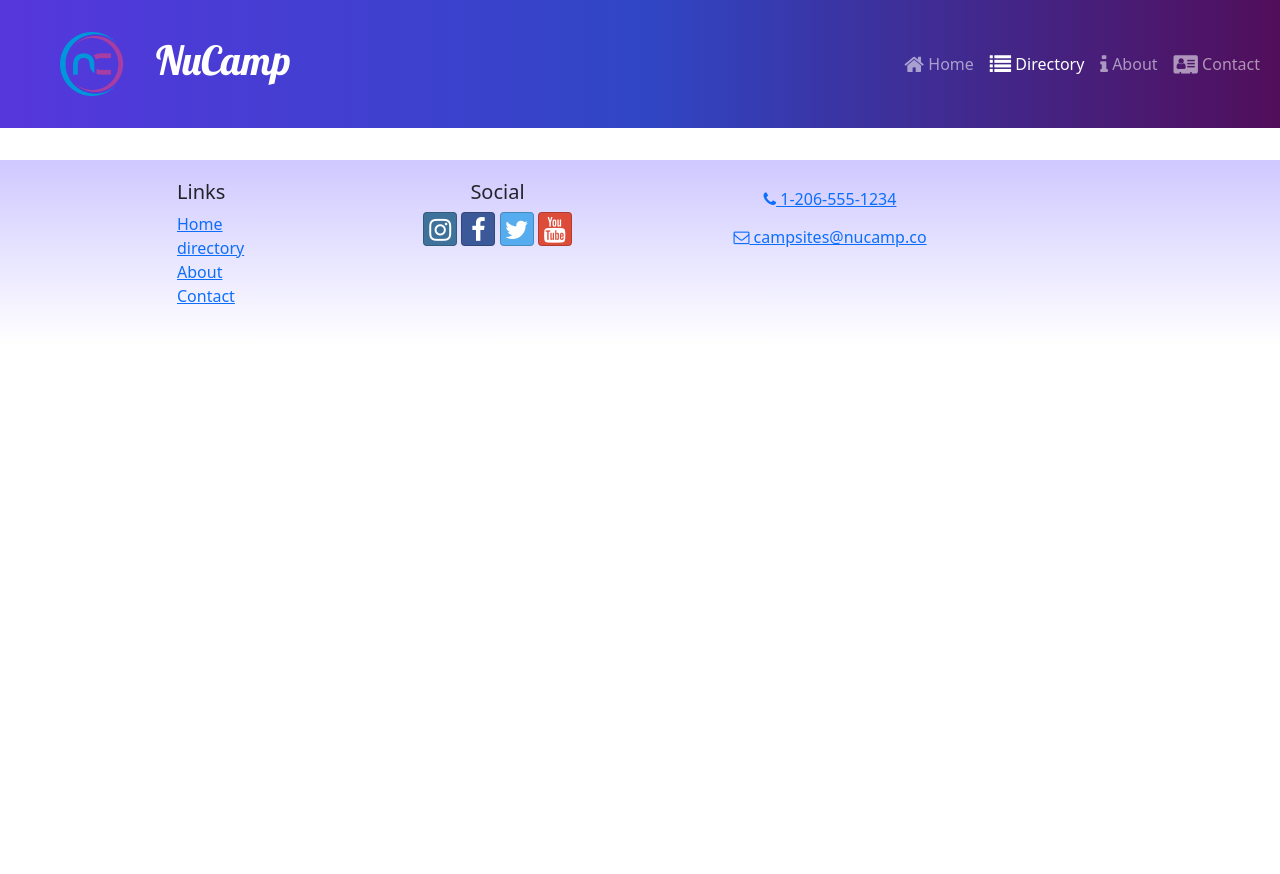
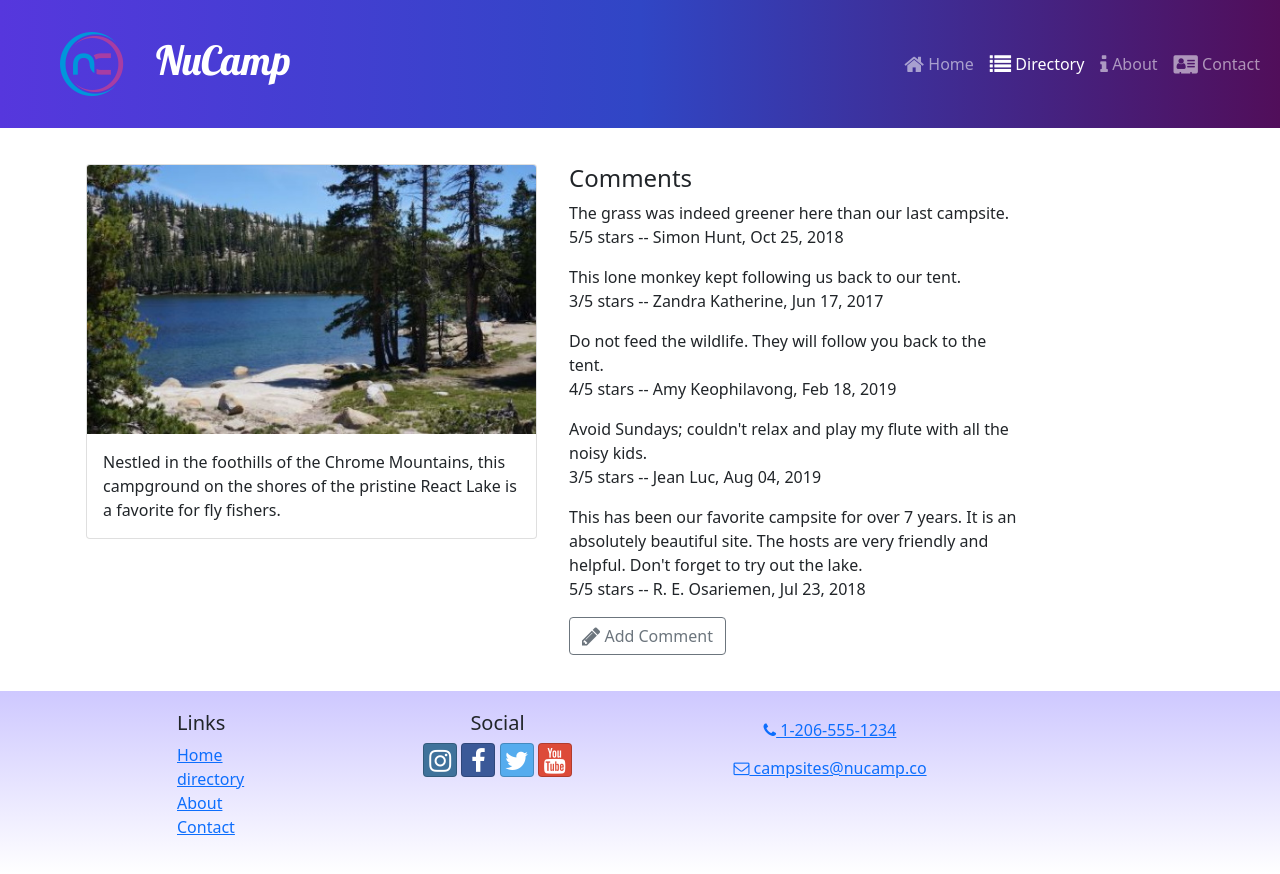
Before and after one commit to diasvm/nucampsite, a React (Create React App) app: page /directory/0 in a window 1280 px wide. Before the commit the page ends 800 px from the top, so only its background shows below. Built offline with nearby package versions, Linux system fonts and the light colour scheme.

Commit message:
Saved Code.

```diff
--- a/src/App.js
+++ b/src/App.js
@@ -6,6 +6,7 @@ import './App.css';
 import Header from './components/Header';
 import Footer from './components/Footer';
 import AboutPage from './pages/AboutPage';
+import CampsiteDetailPage from './pages/CampsiteDetailPage';
 
 function App() {
   return (
@@ -16,6 +17,7 @@ function App() {
         <Route path='contact' element={<ContactPage />}/>
         <Route path='directory' element={<CampsitesDirectoryPage />}/>
         <Route path='about' element={<AboutPage />}/>
+        <Route path='directory/:campsiteId' element={<CampsiteDetailPage />}/>
       </Routes>
       <Footer/>
     </div>
--- a/src/features/campsites/CampsiteCard.js
+++ b/src/features/campsites/CampsiteCard.js
@@ -1,18 +1,21 @@
-import { Card, CardImg, CardImgOverlay, CardTitle } from 'reactstrap';
+import { Card, CardImg, CardImgOverlay, CardTitle } from "reactstrap";
+import { Link } from "react-router-dom";
 
 const CampsiteCard = (props) => {
+  console.log("Star ", props);
+  const { id, image, name } = props.campsite;
+  console.log("ID_ ", id);
+  console.log("Image_ ", image);
   return (
+    <Link to={`${id}`}>
       <Card>
-            <CardImg
-                width='100%'
-                src={props.campsite.image}
-                alt={props.campsite.name}
-            />
+        <CardImg width="100%" src={image} alt={name} />
         <CardImgOverlay>
-                <CardTitle>{props.campsite.name}</CardTitle>
+          <CardTitle>{name}</CardTitle>
         </CardImgOverlay>
       </Card>
+    </Link>
   );
-}
+};
 
 export default CampsiteCard;
--- a/src/features/campsites/CampsiteDetail.js
+++ b/src/features/campsites/CampsiteDetail.js
@@ -4,7 +4,7 @@ const CampsiteDetail = ({ campsite }) => {
     const { image, name, description } = campsite;
 
     return (
-        <Col md='12' className='m-4'>
+        <Col md='5' className='m-1'>
             <Card>
                 <CardImg top src={image} alt={name} />
                 <CardBody>
--- a/src/features/campsites/campsitesSlice.js
+++ b/src/features/campsites/campsitesSlice.js
@@ -5,7 +5,7 @@ export const selectAllCampsites = () => {
 };
 
 export const selectCampsiteById = (id) => {
-    return CAMPSITES.find((campsite) => campsite.id === id);
+    return CAMPSITES.find((campsite) => campsite.id === parseInt(id));
 };
 
 export const selectFeaturedCampsite = () => {
--- /dev/null
+++ b/src/features/comments/Comment.js
@@ -0,0 +1,17 @@
+import { formatDate } from "../../utils/formatDate";
+
+const Comment = ({ comment}) => {
+    const { text: commentText, rating, author, date } = comment;
+    return (
+        <p>
+            {
+              commentText
+            }
+            <br />
+            {rating}/5 stars -- {author}, {formatDate(date)}
+        </p>
+
+    )
+};
+
+export default Comment;
--- /dev/null
+++ b/src/features/comments/CommentForm.js
@@ -0,0 +1,25 @@
+import { useState } from 'react';
+import { Button, Modal, ModalHeader, ModalBody } from 'reactstrap';
+
+
+const CommentForm = ({campsiteId}) => {
+
+        const [modalOpen, setModalOpen] = useState(false);
+
+        return (
+            <>
+            <Button outline={true} onClick={() => setModalOpen(true)}>
+                <i className='fa fa-pencil fa-lg' /> Add Comment
+            </Button>
+            <Modal isOpen={modalOpen}>
+                <ModalHeader toggle={()=> setModalOpen(false)}>
+                    Add Comment
+                </ModalHeader>
+                <ModalBody> campsite: {campsiteId} </ModalBody>
+            </Modal>
+            </>
+        )
+
+}
+
+export default CommentForm;
--- /dev/null
+++ b/src/features/comments/CommentsList.js
@@ -0,0 +1,28 @@
+import CommentForm from "./CommentForm";
+import { Col } from "reactstrap";
+import Comment from "./Comment";
+import { selectCommentsByCampsiteId } from "./commentsSlice";
+
+
+const CommentsList = ({ campsiteId }) => {
+  const comments = selectCommentsByCampsiteId(campsiteId);
+
+  if (comments && comments.length > 0) {
+    return (
+      <Col md="5" className="m-1">
+        <h4>Comments</h4>
+        {comments.map((comment) => {
+          return <Comment key={comment.id} comment={comment} />;
+        })}
+        <CommentForm campsiteId={campsiteId}></CommentForm>
+      </Col>
+    );
+  }
+  return (
+    <Col md="5" className="m-1">
+      There are no comments for this campsite yet.
+    </Col>
+  );
+};
+
+export default CommentsList;
--- /dev/null
+++ b/src/features/comments/commentsSlice.js
@@ -0,0 +1,9 @@
+import { COMMENTS } from '../../app/shared/COMMENTS';
+
+export const selectCommentsByCampsiteId = (campsiteId) => {
+    return COMMENTS.filter((comment) => comment.campsiteId === parseInt(campsiteId));
+};
+
+export const selectAllComments = () => {
+    return COMMENTS;
+};
--- /dev/null
+++ b/src/pages/CampsiteDetailPage.js
@@ -0,0 +1,21 @@
+import { Container, Row } from "reactstrap";
+import { useParams } from "react-router-dom";
+import { selectCampsiteById } from "../features/campsites/campsitesSlice";
+import CampsiteDetail from "../features/campsites/CampsiteDetail";
+import CommentsList from "../features/comments/CommentsList";
+
+const CampsiteDetailPage = () => {
+  const { campsiteId } = useParams();
+  const campsite = selectCampsiteById(campsiteId);
+  console.log("_CAMPSITE_", campsiteId);
+  return (
+    <Container>
+      <Row>
+        <CampsiteDetail campsite={campsite} />
+        <CommentsList campsiteId={campsiteId} />
+      </Row>
+    </Container>
+  );
+};
+
+export default CampsiteDetailPage;
--- /dev/null
+++ b/src/utils/formatDate.js
@@ -0,0 +1,7 @@
+export const formatDate = (date) => {
+  return new Intl.DateTimeFormat("en-US", {
+    year: "numeric",
+    month: "short",
+    day: "2-digit",
+  }).format(new Date(Date.parse(date)));
+};
```
Also changed, not shown: src/features/campsites/CampsitesList.js (+11 -10 lines). Lines whose indentation alone changed are shown as unchanged.
